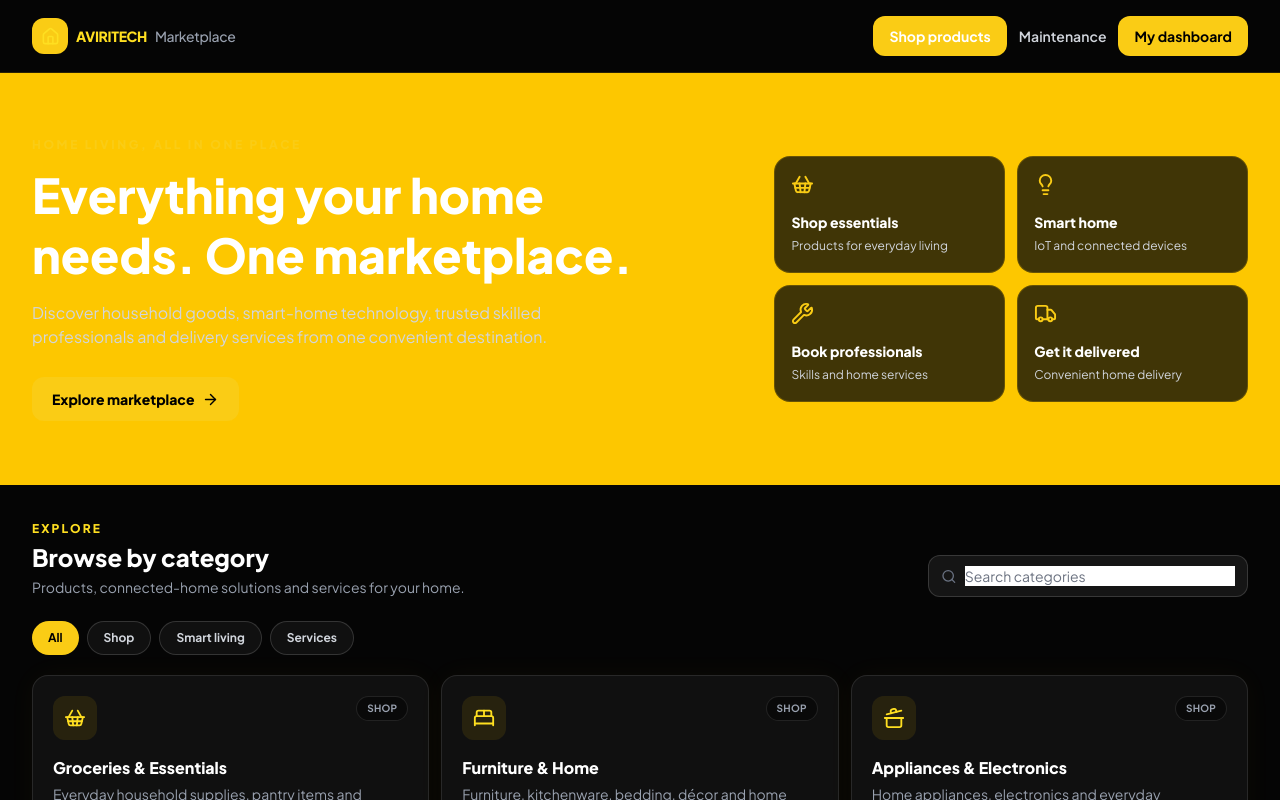
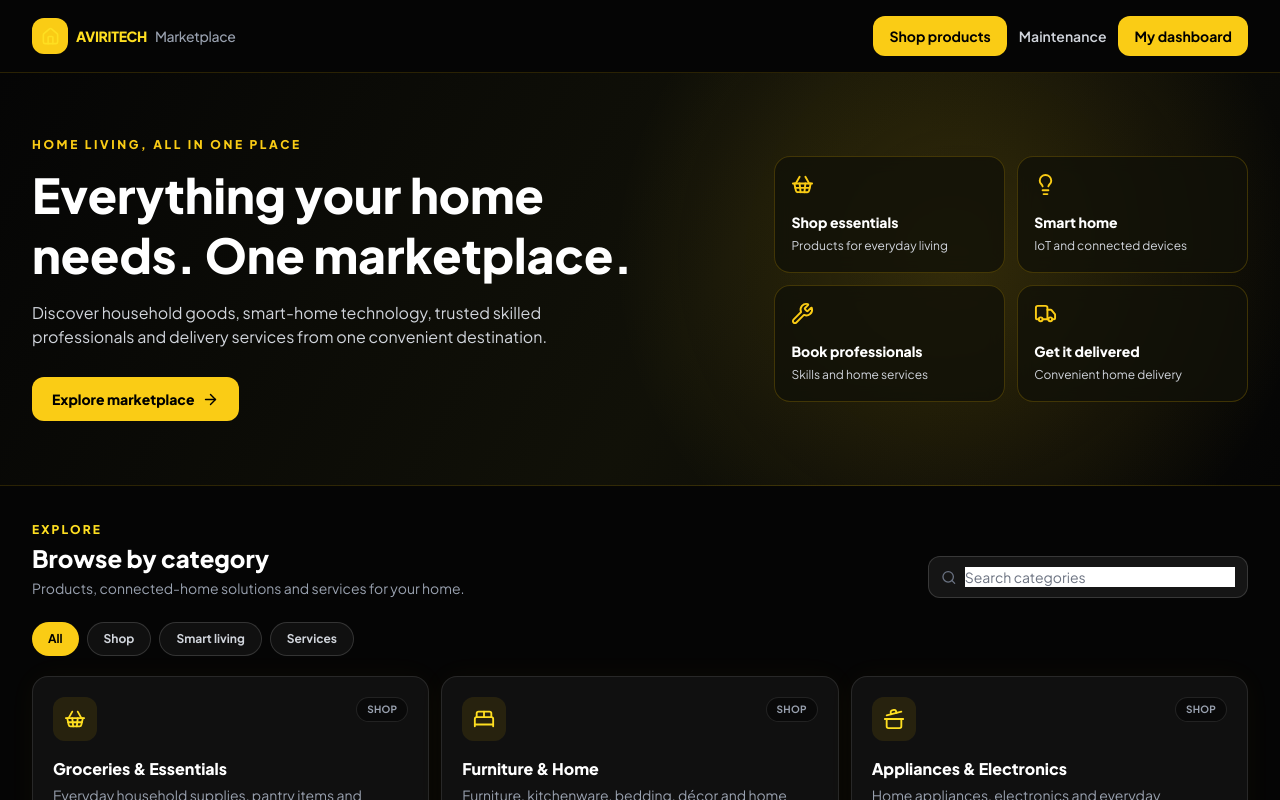
Before and after one commit to codemidev/Proptech_frontend, a Next.js app: page /marketplace in a window 1280 px wide. Shown: the top 800 px of the page. Built offline with nearby package versions, Linux system fonts and the light colour scheme.

Commit message:
fix(marketplace): refine dark yellow hero styling

```diff
--- a/app/marketplace/page.tsx
+++ b/app/marketplace/page.tsx
@@ -58,14 +58,14 @@ export default function MarketplacePage() {
             AVIRITECH <span className="font-medium text-gray-400">Marketplace</span>
           </Link>
           <nav className="flex items-center gap-3 text-sm">
-            <Link href="/marketplace/shop" className="rounded-xl bg-[#FACC15] px-4 py-2.5 font-bold text-white hover:bg-[#F5C518]">Shop products</Link>
+            <Link href="/marketplace/shop" className="rounded-xl bg-[#FACC15] px-4 py-2.5 font-bold text-black hover:bg-yellow-300">Shop products</Link>
             <Link href="/dashboard/owner/maintenance" className="hidden font-semibold text-gray-300 hover:text-yellow-300 sm:inline">Maintenance</Link>
             <Link href="/dashboard" className="rounded-xl bg-[#FACC15] px-4 py-2.5 font-bold text-black hover:bg-yellow-300">My dashboard</Link>
           </nav>
         </div>
       </header>
 
-      <section className="bg-yellow-400 text-white">
+      <section className="relative isolate overflow-hidden border-b border-yellow-400/15 bg-[radial-gradient(circle_at_75%_45%,rgba(250,204,21,0.16),transparent_35%),linear-gradient(120deg,#050505,#111108_55%,#050505)] text-white">
         <div className="mx-auto grid max-w-7xl gap-8 px-4 py-12 sm:px-6 md:grid-cols-[1.2fr_.8fr] md:items-center lg:px-8 lg:py-16">
           <div>
             <p className="text-xs font-black uppercase tracking-[.22em] text-[#FACC15]">Home living, all in one place</p>
@@ -101,7 +101,7 @@ export default function MarketplacePage() {
               <div className="mt-4 inline-flex items-center gap-1 text-xs font-bold text-yellow-300">Explore category <ChevronRight size={15}/></div>
             </article>;
           })}
-        </div> : <div className="mt-5 rounded-2xl rounded-2xl border border-dashed border-white/15 bg-[#101010] p-10 text-center text-sm text-gray-400">No categories match that search.</div>}
+        </div> : <div className="mt-5 rounded-2xl border border-dashed border-white/15 bg-[#101010] p-10 text-center text-sm text-gray-400">No categories match that search.</div>}
       </section>
 
       <section className="mx-auto max-w-7xl px-4 pb-12 sm:px-6 lg:px-8">
```
